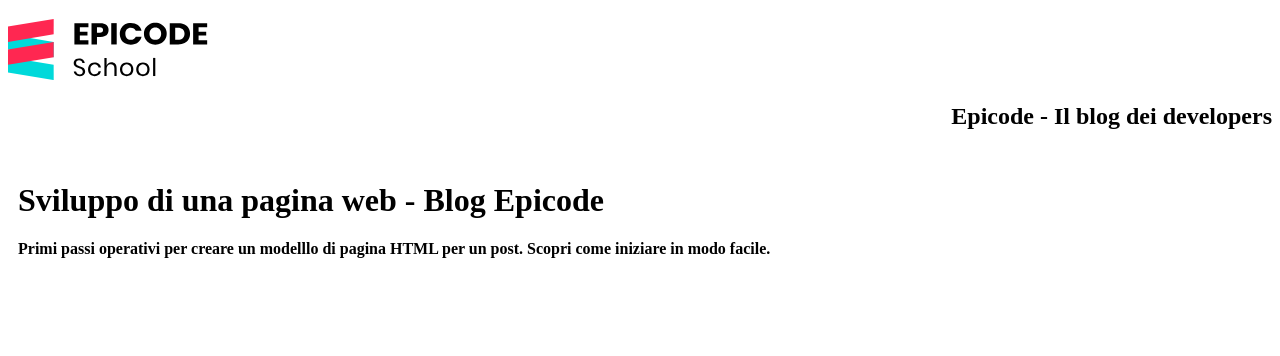
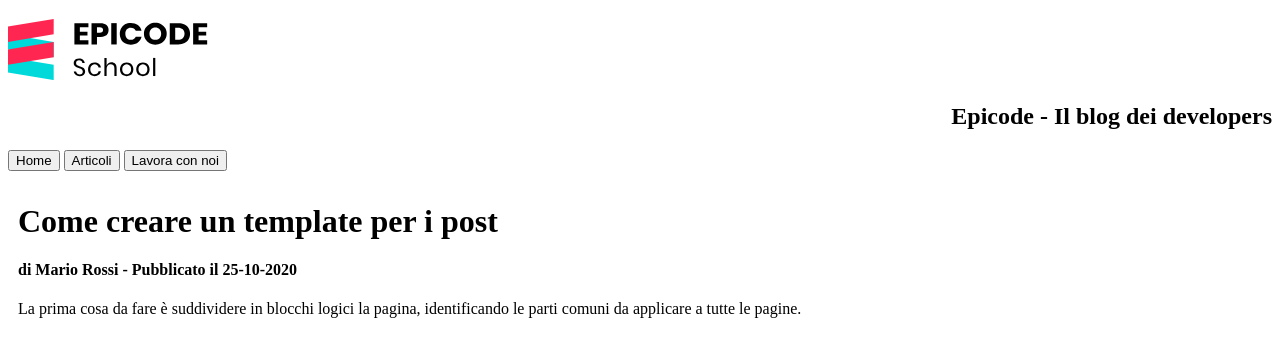
Before and after one commit to ZairaStra/M1S1G2_esercitazione, a plain HTML site: page index.html in a window 1280 px wide. Drawn offline with Linux system fonts and the light colour scheme.

Commit message:
div.content

```diff
--- a/index.html
+++ b/index.html
@@ -4,17 +4,28 @@
     <meta charset="UTF-8" />
     <meta name="viewport" content="width=device-width, initial-scale=1.0" />
     <link rel="stylesheet" href="style.css" />
-    <title>Esercitazione giorno2</title>
+    <title>Sviluppo di una pagina web</title>
   </head>
 
   <body>
     <header>
-      <img src="assets/img/logo.svg" alt="Epicode_logo" />
-      <h2 id="h2">Epicode - Il blog dei developers</h2>
+      <div id="title">
+        <img src="assets/img/logo.svg" alt="Epicode_logo" />
+        <h2 id="h2">Epicode - Il blog dei developers</h2>
+      </div>
+
+      <div id="menu">
+        <button class="menu">Home</button>
+        <button class="menu">Articoli</button>
+        <button class="menu">Lavora con noi</button>
+      </div>
     </header>
     <main>
-      <h1>Sviluppo di una pagina web - Blog Epicode</h1>
-      <h4>Primi passi operativi per creare un modelllo di pagina HTML per un post. Scopri come iniziare in modo facile.</h4>
+      <h1>Come creare un template per i post</h1>
+      <h4>di Mario Rossi - Pubblicato il 25-10-2020</h4>
+      <div>
+        <p>La prima cosa da fare è suddividere in blocchi logici la pagina, identificando le parti comuni da applicare a tutte le pagine.</p>
+      </div>
     </main>
     <aside></aside>
     <footer></footer>
--- a/style.css
+++ b/style.css
@@ -1,14 +1,25 @@
+#title {
+  width: 100%;
+}
+
 img {
   display: inline-block;
   width: 200px;
 }
 
-#h2 {
-  text-align: right;
+h2 {
+  text-align: end;
+}
+
+#menu {
+}
+
+.menu {
 }
 
 header {
   padding: 10px 0;
+  width: 100%;
 }
 main {
   margin: 10px;
```
